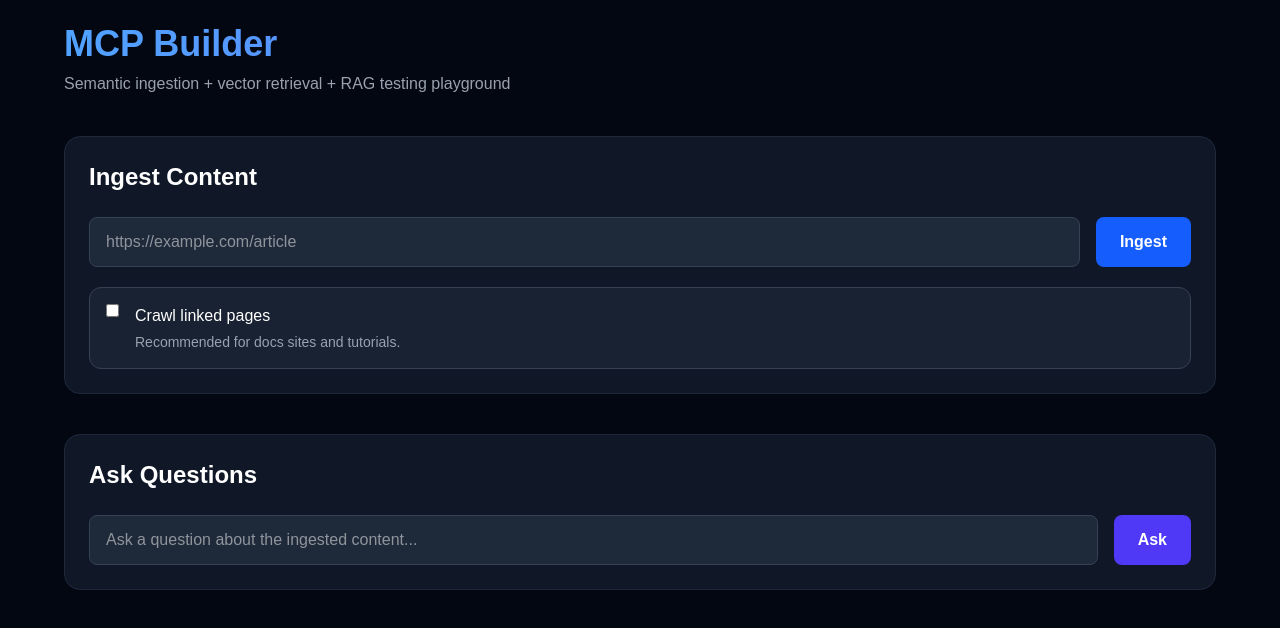
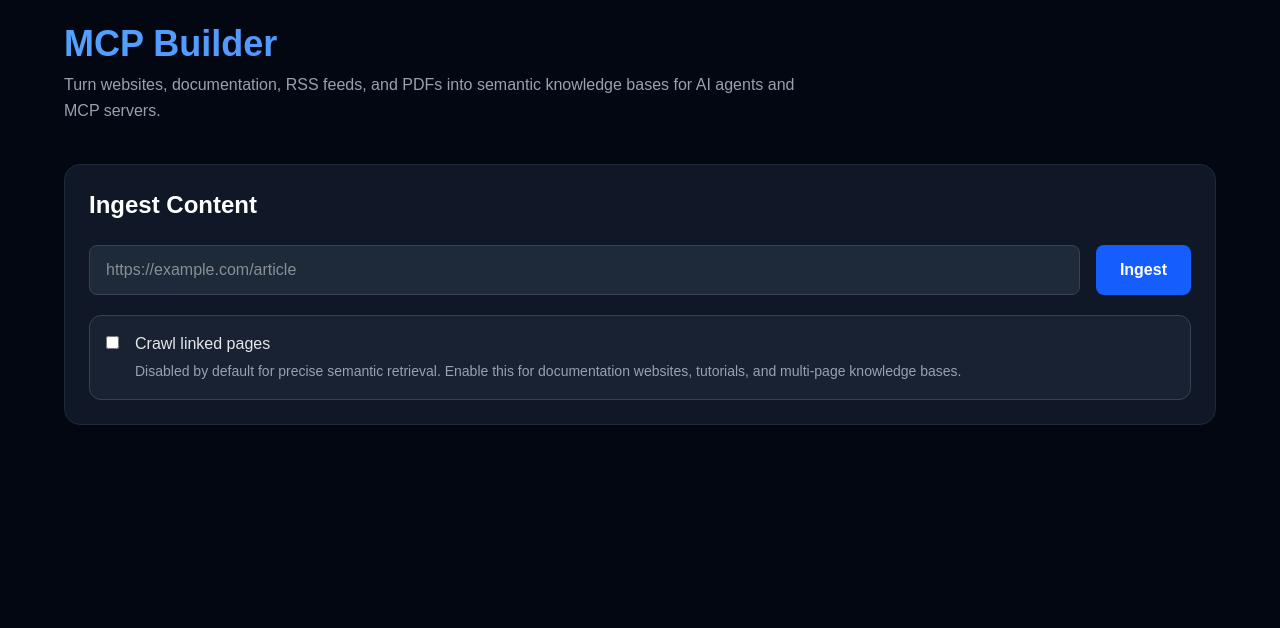
Before and after one commit to sup-Udh/mcpBuilder, a Next.js app: page / in a window 1280 px wide. Shown: the top 628 px of the page. Built offline with nearby package versions, Linux system fonts and the light colour scheme.

Commit message:
finalcleanup pass

```diff
--- a/app/page.tsx
+++ b/app/page.tsx
@@ -26,27 +26,6 @@ export default function Home() {
     crawlSubpages,
     setCrawlSubpages,
   ] = useState(false);
-
-  // ==========================================
-  // CHAT STATE
-  // ==========================================
-
-  const [question, setQuestion] =
-    useState('');
-
-  const [chatLoading, setChatLoading] =
-    useState(false);
-
-  const [answer, setAnswer] =
-    useState('');
-
-  const [
-    retrievedChunks,
-    setRetrievedChunks,
-  ] = useState<any[]>([]);
-
-  const [llmChunks, setLlmChunks] =
-    useState<any[]>([]);
 
   // ==========================================
   // INGEST SUBMIT
@@ -98,7 +77,7 @@ export default function Home() {
       }
 
       setStatus(
-        `Success! Processed ${data.documents.length} documents into ${data.chunks.length} chunks.`
+        `Successfully processed ${data.documents.length} documents into ${data.chunks.length} semantic chunks.`
       );
 
       setResults(data.documents);
@@ -111,81 +90,6 @@ export default function Home() {
     } finally {
       setLoading(false);
     }
-  };
-
-  // ==========================================
-  // ASK QUESTION
-  // ==========================================
-
-  const handleAskQuestion =
-    async () => {
-      if (!question) return;
-
-      setChatLoading(true);
-
-      setAnswer('');
-
-      setRetrievedChunks([]);
-
-      setLlmChunks([]);
-
-      try {
-        const response = await fetch(
-          '/api/chat',
-          {
-            method: 'POST',
-
-            headers: {
-              'Content-Type':
-                'application/json',
-            },
-
-            body: JSON.stringify({
-              question,
-            }),
-          }
-        );
-
-        const data =
-          await response.json();
-
-        if (!response.ok) {
-          throw new Error(
-            data.error ||
-              'Chat failed'
-          );
-        }
-
-        setAnswer(data.answer);
-
-        setRetrievedChunks(
-          data.retrievedChunks || []
-        );
-
-        setLlmChunks(
-          data.llmChunks || []
-        );
-      } catch (error: any) {
-        setAnswer(
-          `Error: ${error.message}`
-        );
-      } finally {
-        setChatLoading(false);
-      }
-    };
-
-  // ==========================================
-  // HELPERS
-  // ==========================================
-
-  const isChunkUsedByLLM = (
-    chunk: any
-  ) => {
-    return llmChunks.some(
-      (llmChunk) =>
-        llmChunk.chunk_id ===
-        chunk.chunk_id
-    );
   };
 
   // ==========================================
@@ -204,15 +108,16 @@ export default function Home() {
             MCP Builder
           </h1>
 
-          <p className="text-gray-400 mt-2">
-            Semantic ingestion +
-            vector retrieval +
-            RAG testing playground
+          <p className="text-gray-400 mt-2 max-w-3xl leading-relaxed">
+            Turn websites, documentation,
+            RSS feeds, and PDFs into
+            semantic knowledge bases for
+            AI agents and MCP servers.
           </p>
         </div>
 
         {/* ====================================== */}
-        {/* INGESTION */}
+        {/* INGESTION PANEL */}
         {/* ====================================== */}
 
         <div className="bg-gray-900 border border-gray-800 rounded-2xl p-6">
@@ -224,6 +129,8 @@ export default function Home() {
             onSubmit={handleSubmit}
             className="space-y-5"
           >
+            {/* URL INPUT */}
+
             <div className="flex gap-4">
               <input
                 type="url"
@@ -234,13 +141,14 @@ export default function Home() {
                   )
                 }
                 placeholder="https://example.com/article"
-                className="flex-1 bg-gray-800 border border-gray-700 rounded-lg px-4 py-3"
+                className="flex-1 bg-gray-800 border border-gray-700 rounded-lg px-4 py-3 text-gray-100 focus:outline-none focus:ring-2 focus:ring-blue-500"
+                required
               />
 
               <button
                 type="submit"
                 disabled={loading}
-                className="bg-blue-600 hover:bg-blue-500 px-6 py-3 rounded-lg font-semibold"
+                className="bg-blue-600 hover:bg-blue-500 disabled:opacity-50 disabled:cursor-not-allowed px-6 py-3 rounded-lg font-semibold transition-all"
               >
                 {loading
                   ? 'Processing...'
@@ -248,10 +156,10 @@ export default function Home() {
               </button>
             </div>
 
-            {/* crawl toggle */}
+            {/* CRAWL TOGGLE */}
 
             <div className="bg-gray-800/60 border border-gray-700 rounded-xl p-4">
-              <label className="flex gap-4 items-start">
+              <label className="flex gap-4 items-start cursor-pointer">
                 <input
                   type="checkbox"
                   checked={
@@ -262,166 +170,159 @@ export default function Home() {
                       e.target.checked
                     )
                   }
+                  className="mt-1"
                 />
 
                 <div>
-                  <div className="font-medium">
+                  <div className="font-medium text-gray-200">
                     Crawl linked pages
                   </div>
 
-                  <div className="text-sm text-gray-400 mt-1">
-                    Recommended for
-                    docs sites and
-                    tutorials.
+                  <div className="text-sm text-gray-400 mt-1 leading-relaxed">
+                    Disabled by default
+                    for precise semantic
+                    retrieval. Enable this
+                    for documentation
+                    websites, tutorials,
+                    and multi-page
+                    knowledge bases.
                   </div>
                 </div>
               </label>
             </div>
           </form>
 
-          {/* status */}
+          {/* STATUS */}
 
           {status && (
-            <div className="mt-6 p-4 rounded-lg border bg-gray-800 border-gray-700">
+            <div className="mt-6 p-4 rounded-lg border bg-gray-800 border-gray-700 text-gray-300">
               {status}
             </div>
           )}
         </div>
 
         {/* ====================================== */}
-        {/* ASK QUESTIONS */}
+        {/* INGESTED DOCUMENTS */}
         {/* ====================================== */}
 
+        {results &&
+          results.length > 0 && (
             <div className="bg-gray-900 border border-gray-800 rounded-2xl p-6">
               <h2 className="text-2xl font-semibold mb-6">
-            Ask Questions
+                Ingested Documents (
+                {results.length})
               </h2>
 
-          <div className="flex gap-4">
-            <input
-              value={question}
-              onChange={(e) =>
-                setQuestion(
-                  e.target.value
-                )
-              }
-              placeholder="Ask a question about the ingested content..."
-              className="flex-1 bg-gray-800 border border-gray-700 rounded-lg px-4 py-3"
-            />
-
-            <button
-              onClick={
-                handleAskQuestion
-              }
-              disabled={chatLoading}
-              className="bg-indigo-600 hover:bg-indigo-500 px-6 py-3 rounded-lg font-semibold"
+              <div className="space-y-5 max-h-[700px] overflow-y-auto pr-2">
+                {results.map(
+                  (item, index) => (
+                    <div
+                      key={index}
+                      className="bg-gray-800 border border-gray-700 rounded-xl p-5"
                     >
-              {chatLoading
-                ? 'Thinking...'
-                : 'Ask'}
-            </button>
-          </div>
-
-          {/* answer */}
-
-          {answer && (
-            <div className="mt-6 bg-gray-800 border border-gray-700 rounded-xl p-5">
-              <h3 className="font-semibold text-lg mb-3 text-blue-300">
-                Answer
+                      <h3 className="text-lg font-semibold text-blue-300">
+                        {item.title}
                       </h3>
 
-              <p className="text-gray-300 whitespace-pre-wrap leading-relaxed">
-                {answer}
+                      <a
+                        href={item.url}
+                        target="_blank"
+                        rel="noreferrer"
+                        className="text-sm text-gray-500 hover:text-gray-300 transition-colors break-all"
+                      >
+                        {item.url}
+                      </a>
+
+                      <div className="mt-4 bg-gray-900 border border-gray-700 rounded-lg p-4">
+                        <p className="text-sm text-gray-300 whitespace-pre-wrap leading-relaxed">
+                          {item.content.slice(
+                            0,
+                            1000
+                          )}
+                          ...
                         </p>
                       </div>
+                    </div>
+                  )
                 )}
               </div>
+            </div>
+          )}
 
         {/* ====================================== */}
-        {/* RETRIEVED CHUNKS */}
+        {/* GENERATED CHUNKS */}
         {/* ====================================== */}
 
-        {retrievedChunks.length >
-          0 && (
+        {chunks &&
+          chunks.length > 0 && (
             <div className="bg-gray-900 border border-gray-800 rounded-2xl p-6">
               <h2 className="text-2xl font-semibold mb-6">
-              Retrieved Chunks (
-              {
-                retrievedChunks.length
-              }
-              )
+                Semantic Chunks (
+                {chunks.length})
               </h2>
 
-            <div className="space-y-5">
-              {retrievedChunks.map(
-                (
-                  chunk,
-                  index
-                ) => {
-                  const usedByLLM =
-                    isChunkUsedByLLM(
-                      chunk
-                    );
-
-                  return (
+              <div className="space-y-5 max-h-[900px] overflow-y-auto pr-2">
+                {chunks.map(
+                  (chunk, index) => (
                     <div
                       key={index}
-                      className={`border rounded-xl p-5 ${
-                        usedByLLM
-                          ? 'border-emerald-500 bg-emerald-950/10'
-                          : 'border-gray-700 bg-gray-800'
-                      }`}
+                      className="bg-gray-800 border border-gray-700 rounded-xl p-5"
                     >
-                      {/* top row */}
+                      {/* HEADER */}
 
                       <div className="flex flex-wrap items-center gap-3 mb-4">
                         <span className="bg-blue-500/20 text-blue-300 text-xs px-3 py-1 rounded-full">
-                          Similarity{' '}
-                          {chunk.similarity?.toFixed(
-                            4
-                          )}
+                          Chunk #
+                          {
+                            chunk.chunkIndex
+                          }
                         </span>
 
-                        {usedByLLM && (
                         <span className="bg-emerald-500/20 text-emerald-300 text-xs px-3 py-1 rounded-full">
-                            Used by GPT
+                          {
+                            chunk.wordCount
+                          }{' '}
+                          words
                         </span>
-                        )}
 
                         <span className="bg-indigo-500/20 text-indigo-300 text-xs px-3 py-1 rounded-full">
-                          Chunk #
                           {
-                            chunk.chunk_index
+                            chunk.sourceType
                           }
                         </span>
                       </div>
 
-                      {/* title */}
+                      {/* TITLE */}
 
                       <h3 className="text-lg font-semibold text-blue-300">
                         {
-                          chunk.source_title
+                          chunk.sourceTitle
                         }
                       </h3>
 
-                      {/* heading */}
+                      {/* HEADING */}
 
                       <div className="text-sm text-indigo-300 mt-1 mb-4">
-                        {
-                          chunk.heading
-                        }
+                        {chunk.heading}
                       </div>
 
-                      {/* content */}
+                      {/* CONTENT */}
 
                       <div className="bg-gray-900 border border-gray-700 rounded-lg p-4">
                         <p className="text-sm text-gray-300 whitespace-pre-wrap leading-relaxed">
-                          {chunk.content}
+                          {chunk.text}
                         </p>
                       </div>
+
+                      {/* FOOTER */}
+
+                      <div className="mt-4 text-xs text-gray-500 break-all">
+                        {
+                          chunk.sourceUrl
+                        }
                       </div>
-                  );
-                }
+                    </div>
+                  )
                 )}
               </div>
             </div>
```
Lines whose indentation alone changed are shown as unchanged.
